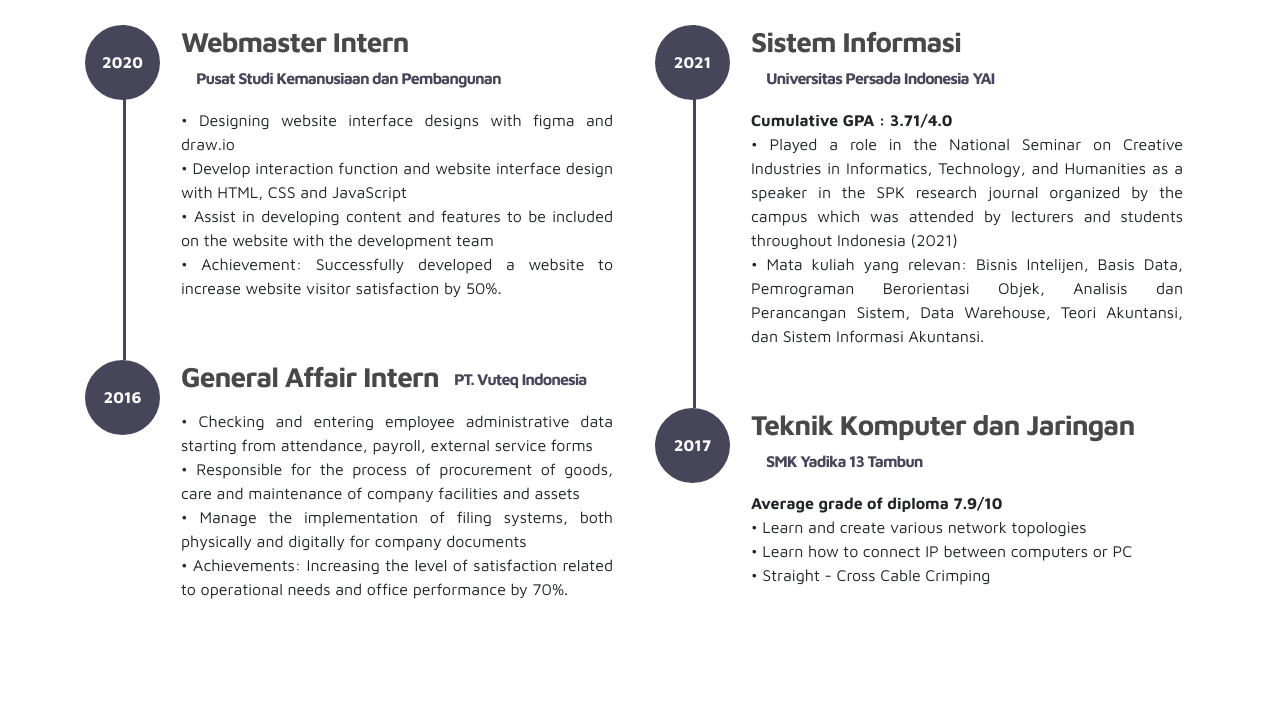
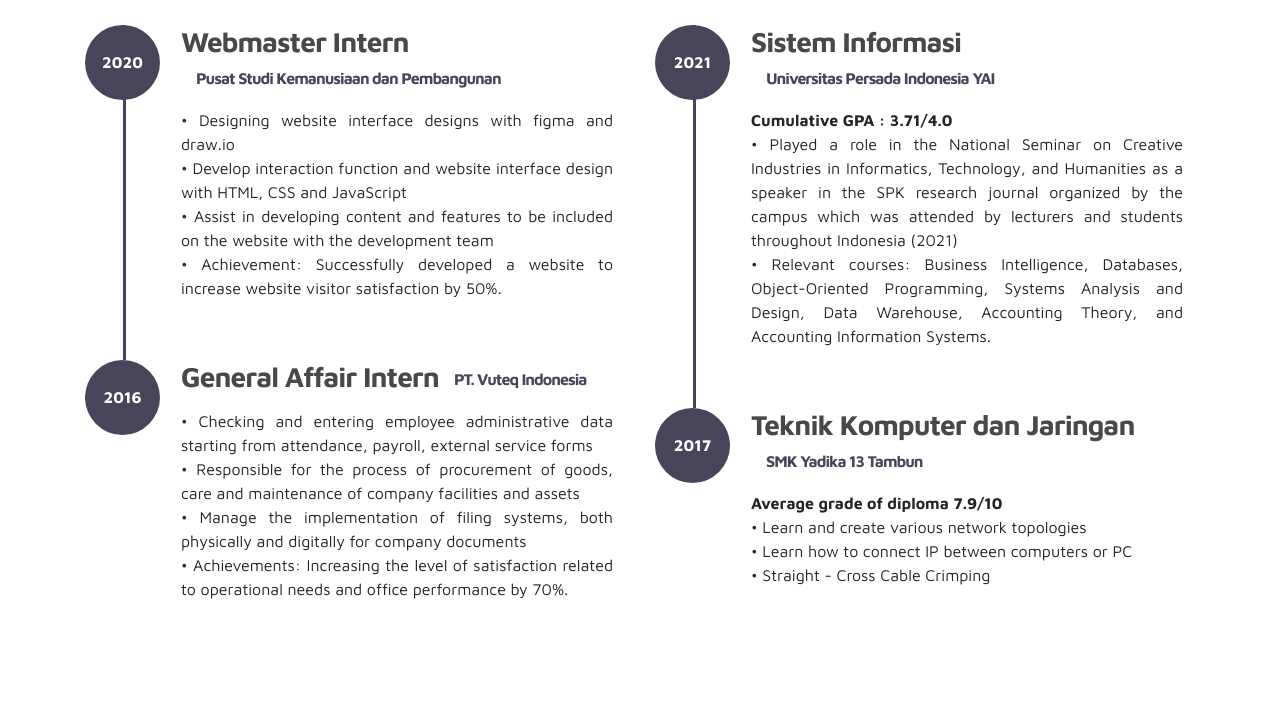
Before and after one commit to yogisetiawan98/yogisetiawan98.github.io, a plain HTML site: page index.html in a window 1280 px wide. Shown: the part 1689-2402 px from the top of the page. Drawn offline with Linux system fonts and the light colour scheme.

Commit message:
Update index.html

```diff
--- a/index.html
+++ b/index.html
@@ -239,7 +239,7 @@ https://www.tooplate.com/view/2115-marvel
                                   <p><ul style="text-align: justify;">
                                     <li><strong>Cumulative GPA : 3.71/4.0</strong></li>
                                     <li>• Played a role in the National Seminar on Creative Industries in Informatics, Technology, and Humanities as a speaker in the SPK research journal organized by the campus which was attended by lecturers and students throughout Indonesia (2021)</li>
-                                    <li>•	Mata kuliah yang relevan: Bisnis Intelijen, Basis Data, Pemrograman Berorientasi Objek, Analisis dan Perancangan Sistem, Data Warehouse, Teori Akuntansi, dan Sistem Informasi Akuntansi.</li>
+                                    <li>•	Relevant courses: Business Intelligence, Databases, Object-Oriented Programming, Systems Analysis and Design, Data Warehouse, Accounting Theory, and Accounting Information Systems.</li>
                                   </ul>
                                 </p>
                              </div>
```
